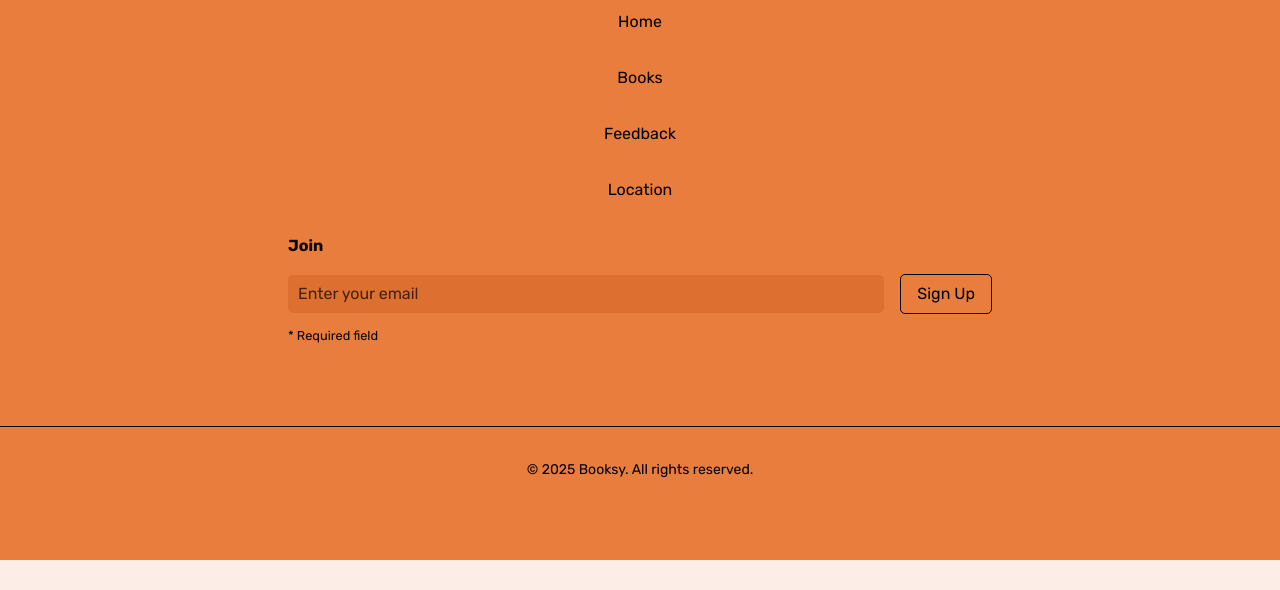
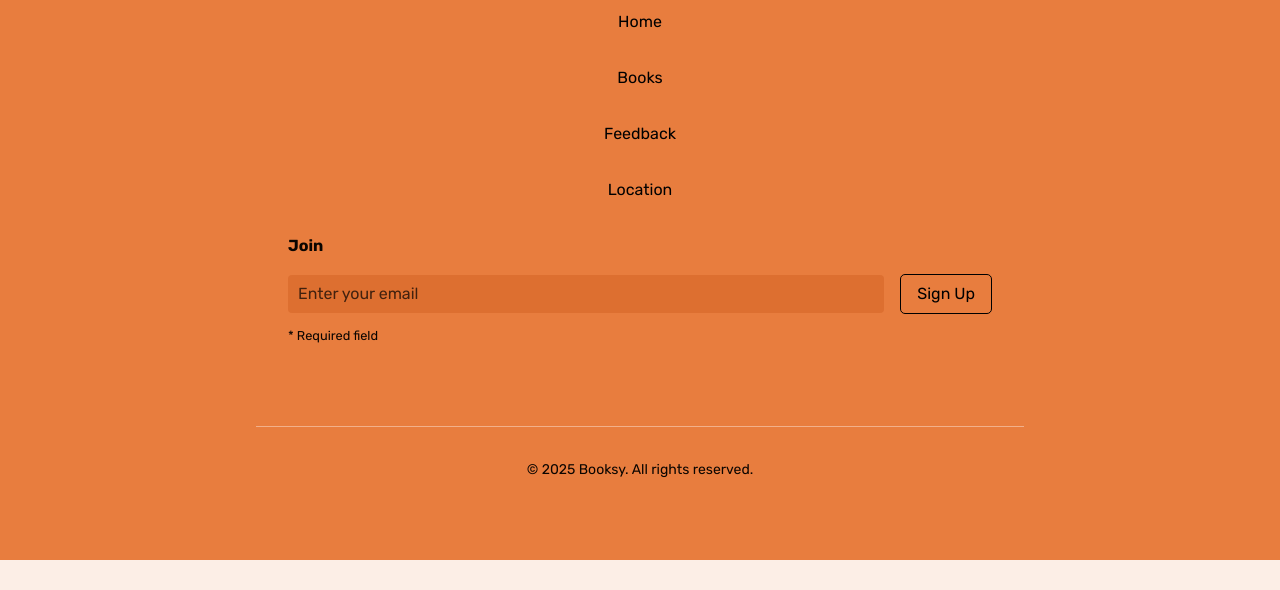
Before and after one commit to VolodymyrV1/goit-project-js-team-8, a website built with Vite: page src/index.html in a window 1280 px wide. Shown: the part 210-800 px from the top of the page. Built offline with nearby package versions, Linux system fonts and the light colour scheme.

Commit message:
add-footer-form-markup

```diff
--- a/src/css/footer.css
+++ b/src/css/footer.css
@@ -9,9 +9,6 @@
   flex-direction: column;
   align-items: center;
   gap: 32px;
-}
-
-.footer-navigation {
 
 }
 
@@ -69,7 +66,7 @@
   flex: 1;
   padding: 10px;
   border: none;
-  border-radius: 5px;
+  border-radius: 4px;
   background-color: #dd6f30;
   color: #000;
 }
@@ -98,20 +95,19 @@
 }
 
 /* копірайт */
-.footer-divider {
-    border-top: 1px solid var(--link-color, #000);
-    margin-top: 80px;
-    margin-bottom: 32px;
-    height: 0;
-    width: 100%;
-
+.footer-copyright {
+width: 100%;
+min-width: 320px;
+ margin-top: 80px;
+border-top: 1px solid #fceee673;
+text-align: center;
 }
 
-.footer-copy-text{
-    text-align: center;
-    font-size: 14px;
-    color: var(--link-color, #000);
-    font-weight: 400;
+.copyright-text {
+ padding-top: 32px;
+  font-weight: 400;
+  font-size: 14px;
+  line-height: 150%;
 }
 
 /* адаптивність */
@@ -126,14 +122,3 @@
     text-align: left;
   }
 }
-/* Корегування для мобільних пристроїв (за Mobile First) */
-@media (max-width: 767px) {
-    .copyright hr {
-        margin: 30px 0 15px 0;
-    }
-
-    .copyright p {
-        margin-top: 15px;
-        font-size: 12px;
-    }
-}
--- a/src/partials/footer.html
+++ b/src/partials/footer.html
@@ -31,6 +31,8 @@
       <p class="required-text">* Required field</p>
     </div>
   </div>
-  <div class="footer-divider"></div>
-  <p class="footer-copy-text">© 2025 Booksy. All rights reserved.</p>
+
+  <div class="footer-copyright container">
+    <p class="copyright-text">&copy; 2025 Booksy. All rights reserved.</p>
+  </div>
 </footer>
```
